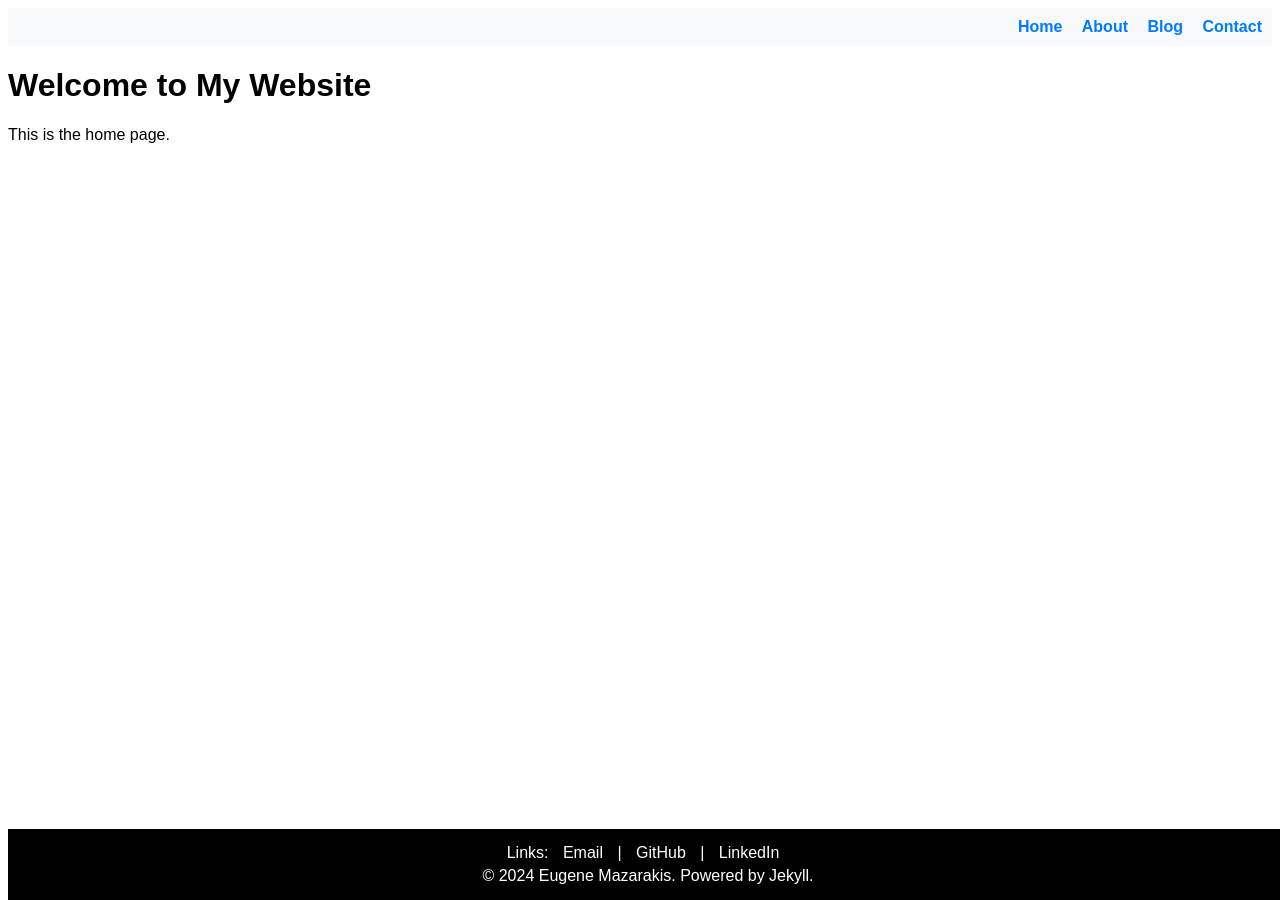
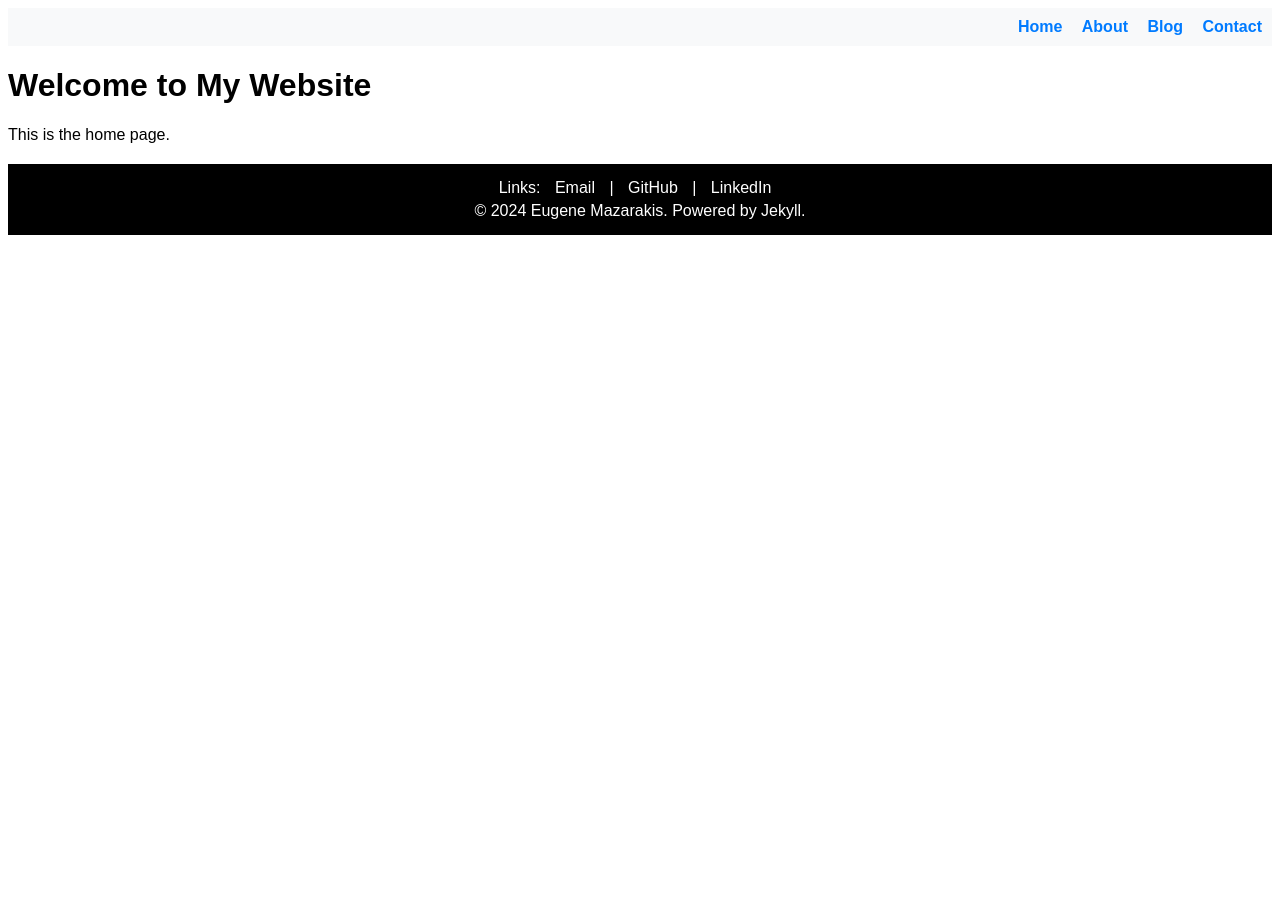
Before and after one commit to EMazarakis/EMazarakis.github.io, a Jekyll site: the page built from index.md, in a window 1280 px wide. Built offline with Jekyll 4.4.1, drawn with Linux system fonts in a browser that asks for light colours.

Commit message:
Update custom.css

```diff
--- a/assets/custom.css
+++ b/assets/custom.css
@@ -21,9 +21,8 @@ footer {
     color: #fff; /* White text color */
     padding: 10px 0; /* Padding around the footer */
     text-align: center; /* Center align text */
-    position: fixed; /* Fix the footer to the bottom */
-    bottom: 0;
-    width: 100%;
+    width: 100%; /* Full width */
+    margin-top: 20px; /* Add some space above the footer */
 }
 
 .footer-content {
```
